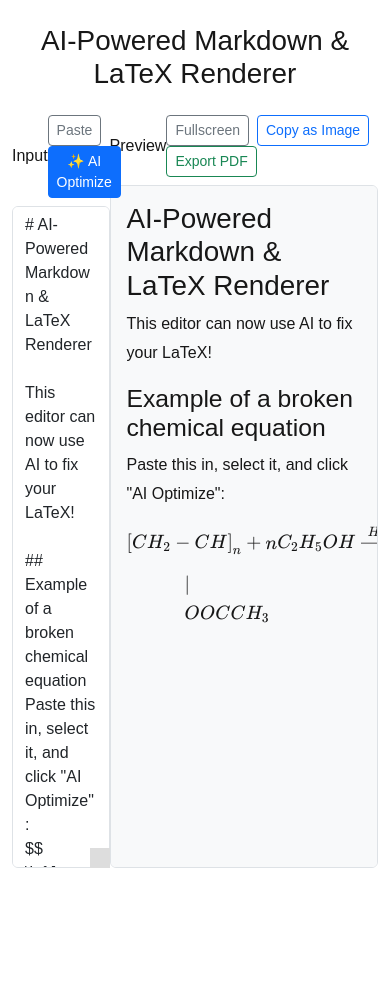
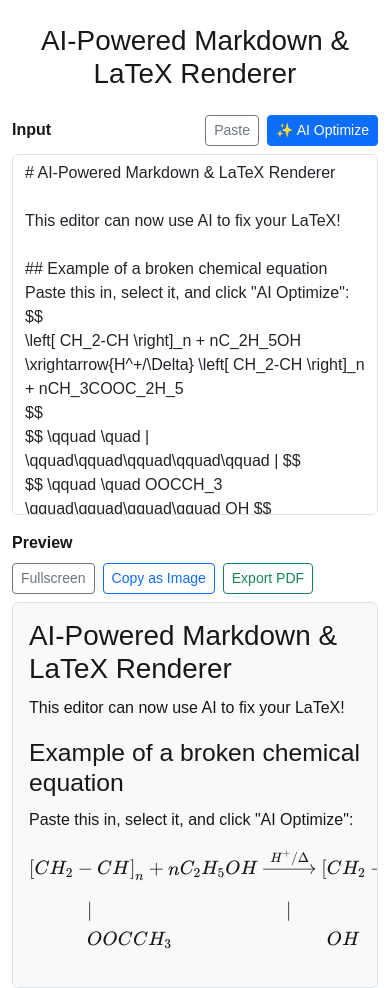
Before and after one commit to GaryFu/vercel-renderer-app, a Next.js app: page / in a window 390 px wide. Before the commit the page ends 868 px from the top, so only its background shows below. Built offline with nearby package versions, Linux system fonts and the light colour scheme.

Commit message:
feat: enhance responsive layout for smaller screens, apply Bootstrap table styling to Markdown output, and adjust KaTeX display font size.

```diff
--- a/src/app/globals.css
+++ b/src/app/globals.css
@@ -61,6 +61,10 @@ a {
     border: none !important;
     overflow: visible !important;
     background: transparent;
+    font-size: 0.9em;
+    /* 调小一号 */
+    line-height: 1.2 !important;
+    /* 缩小到1.2倍 */
   }
 
   .d-print-none {
@@ -92,3 +96,31 @@ a {
     break-after: avoid;
   }
 }
+
+/* Responsive Layout Fixes */
+@media (max-width: 767.98px) {
+  .vh-100 {
+    height: auto !important;
+    min-height: 100vh;
+  }
+
+  .responsive-sidebar {
+    width: 100% !important;
+    height: 400px !important;
+    /* Give it a fixed height on mobile or let it grow */
+    max-width: 100% !important;
+  }
+
+  .react-resizable-handle {
+    display: none !important;
+  }
+
+  .preview-pane-container {
+    width: 100% !important;
+    flex-grow: 1;
+  }
+}
+
+.preview-pane {
+  min-height: 300px;
+}
--- a/src/app/page.tsx
+++ b/src/app/page.tsx
@@ -114,8 +114,8 @@ export default function Home() {
     const bstr = atob(arr[1]);
     let n = bstr.length;
     const u8arr = new Uint8Array(n);
-    while(n--) u8arr[n] = bstr.charCodeAt(n);
-    return new Blob([u8arr], {type:mime});
+    while (n--) u8arr[n] = bstr.charCodeAt(n);
+    return new Blob([u8arr], { type: mime });
   }
 
   useEffect(() => {
@@ -134,7 +134,7 @@ export default function Home() {
   return (
     <Container fluid className="mt-4 d-flex flex-column vh-100">
       <h1 className="text-center mb-4 d-print-none">AI-Powered Markdown & LaTeX Renderer</h1>
-      <div className="d-flex flex-grow-1">
+      <div className="d-flex flex-column flex-md-row flex-grow-1 overflow-hidden">
         {isClient && !isPreviewFullScreen && (
           <ResizableBox
             width={width}
@@ -143,13 +143,13 @@ export default function Home() {
             minConstraints={[window.innerWidth * 0.1, Infinity]}
             maxConstraints={[window.innerWidth * 0.8, Infinity]}
             onResize={(e, { size }) => setWidth(size.width)}
-            className="d-flex flex-column d-print-none"
+            className="d-flex flex-column d-print-none responsive-sidebar mb-3 mb-md-0"
           >
             <Form.Group controlId="editor-input" className="d-flex flex-column flex-grow-1">
-              <Form.Label className="d-flex justify-content-between align-items-center">
-                <span>Input</span>
-                <div>
-                  <Button variant="outline-secondary" size="sm" onClick={handlePaste} className="me-2">
+              <Form.Label className="d-flex flex-wrap justify-content-between align-items-center gap-2 mb-2">
+                <span className="fw-bold">Input</span>
+                <div className="d-flex flex-wrap gap-2">
+                  <Button variant="outline-secondary" size="sm" onClick={handlePaste}>
                     Paste
                   </Button>
                   <Button variant="primary" size="sm" onClick={handleAIOptimize} disabled={isOptimizing}>
@@ -168,15 +168,15 @@ export default function Home() {
             </Form.Group>
           </ResizableBox>
         )}
-        <div className="d-flex flex-column flex-grow-1" style={{ width: isPreviewFullScreen ? '100%' : (isClient ? `calc(100% - ${width}px)`: '75%') }}>
+        <div className="d-flex flex-column flex-grow-1 preview-pane-container" style={{ width: isPreviewFullScreen ? '100%' : (isClient && window.innerWidth >= 768 ? `calc(100% - ${width}px)` : '100%') }}>
           <Form.Group controlId="preview-output" className="d-flex flex-column flex-grow-1">
-            <Form.Label className="d-flex justify-content-between align-items-center d-print-none">
-              <span>Preview</span>
-              <div>
-                <Button variant="outline-secondary" size="sm" onClick={() => setIsPreviewFullScreen(!isPreviewFullScreen)} className="me-2">
+            <Form.Label className="d-flex flex-wrap justify-content-between align-items-center gap-2 d-print-none mb-2">
+              <span className="fw-bold">Preview</span>
+              <div className="d-flex flex-wrap gap-2">
+                <Button variant="outline-secondary" size="sm" onClick={() => setIsPreviewFullScreen(!isPreviewFullScreen)}>
                   {isPreviewFullScreen ? "Exit Fullscreen" : "Fullscreen"}
                 </Button>
-                <Button variant="outline-primary" size="sm" onClick={handleCopyToImage} className="me-2">
+                <Button variant="outline-primary" size="sm" onClick={handleCopyToImage}>
                   {copyButtonText}
                 </Button>
                 <Button variant="outline-success" size="sm" onClick={() => window.print()}>
@@ -188,6 +188,10 @@ export default function Home() {
               <ReactMarkdown
                 remarkPlugins={[remarkGfm, remarkMath]}
                 rehypePlugins={[rehypeKatex, rehypeRaw]}
+                components={{
+                  table: ({ node, ...props }) => <table className="table table-bordered table-striped mt-3 mb-3" {...props} />,
+                  thead: ({ node, ...props }) => <thead className="table-light" {...props} />
+                }}
               >
                 {processCitations(input)}
               </ReactMarkdown>
```
